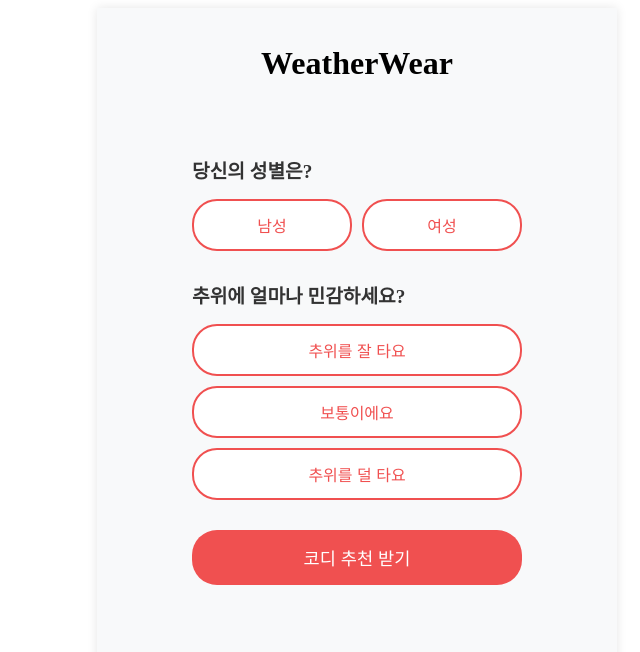
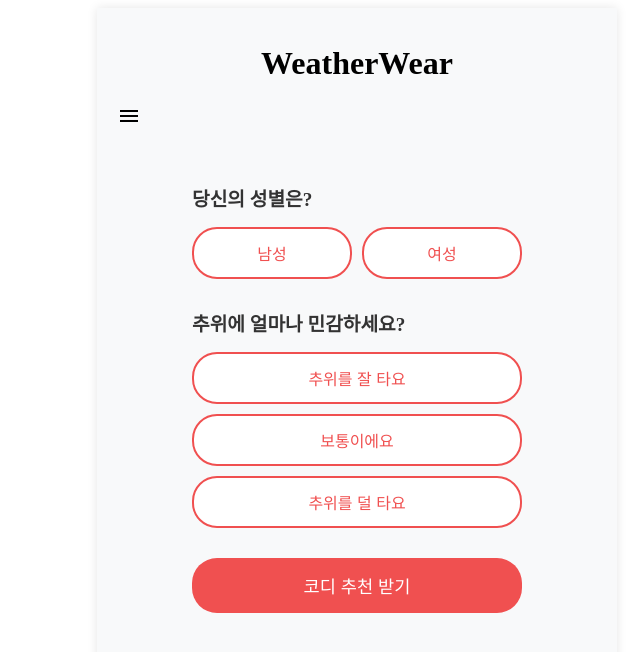
Before and after one commit to msuhyeon/weather-wear, a Next.js app: page /recommendation in a window 1280 px wide. Shown: the top 652 px of the page, without its empty margins (283-923 px from the left). Built offline with nearby package versions, Linux system fonts and the light colour scheme.

Commit message:
Feat: snb용 햄버거 버튼 추가 & snb 컴포넌트 추가 (WIP)

```diff
--- a/app/layout.tsx
+++ b/app/layout.tsx
@@ -1,5 +1,7 @@
 import type { Metadata } from "next";
+import Head from "next/head";
 import styles from "./layout.module.css";
+import HamburgerMenu from "@/components/hamburgerMenu/HamburgerMenu";
 
 export const metadata: Metadata = {
   title: "WeatherWear",
@@ -32,10 +34,20 @@ export default function RootLayout({
 }) {
   return (
     <html lang="ko">
+      <Head>
+        <link
+          href="https://fonts.googleapis.com/icon?family=Material+Icons"
+          rel="stylesheet"
+        />
+      </Head>
       <body>
         <div className={styles.container}>
           <header className={styles.header}>
             <h1>WeatherWear</h1>
+            {/* <div onClick={handleHamburgerClick}>
+              <span className="material-icons">menu</span>
+            </div> */}
+            <HamburgerMenu />
           </header>
           <main className={styles.content}>{children}</main>
         </div>
--- /dev/null
+++ b/components/hamburgerMenu/HamburgerMenu.tsx
@@ -0,0 +1,23 @@
+"use client";
+
+import { useState } from "react";
+import styles from "./styles.module.css";
+
+export default function HamburgerMenu() {
+  const [isNavOpen, setIsNavOpen] = useState(false);
+
+  const handleHamburgerClick = (): void => {
+    setIsNavOpen(!isNavOpen);
+  };
+
+  return (
+    <>
+      <div onClick={handleHamburgerClick} className={styles.hamburgerBtn}>
+        <span className="material-icons">menu</span>
+      </div>
+      <nav className={`${styles.sideNav} ${isNavOpen ? styles.open : ""}`}>
+        Side Nav Here!
+      </nav>
+    </>
+  );
+}
--- /dev/null
+++ b/components/hamburgerMenu/styles.module.css
@@ -0,0 +1,17 @@
+.hamburgerBtn {
+  cursor: pointer;
+}
+
+.sideNav {
+  position: fixed;
+  top: 0;
+  left: -250px;
+  width: 250px;
+  height: 100%;
+  background-color: #f1f1f1;
+  transition: left 0.3s ease;
+}
+
+.sideNav.open {
+  left: 0;
+}
```
